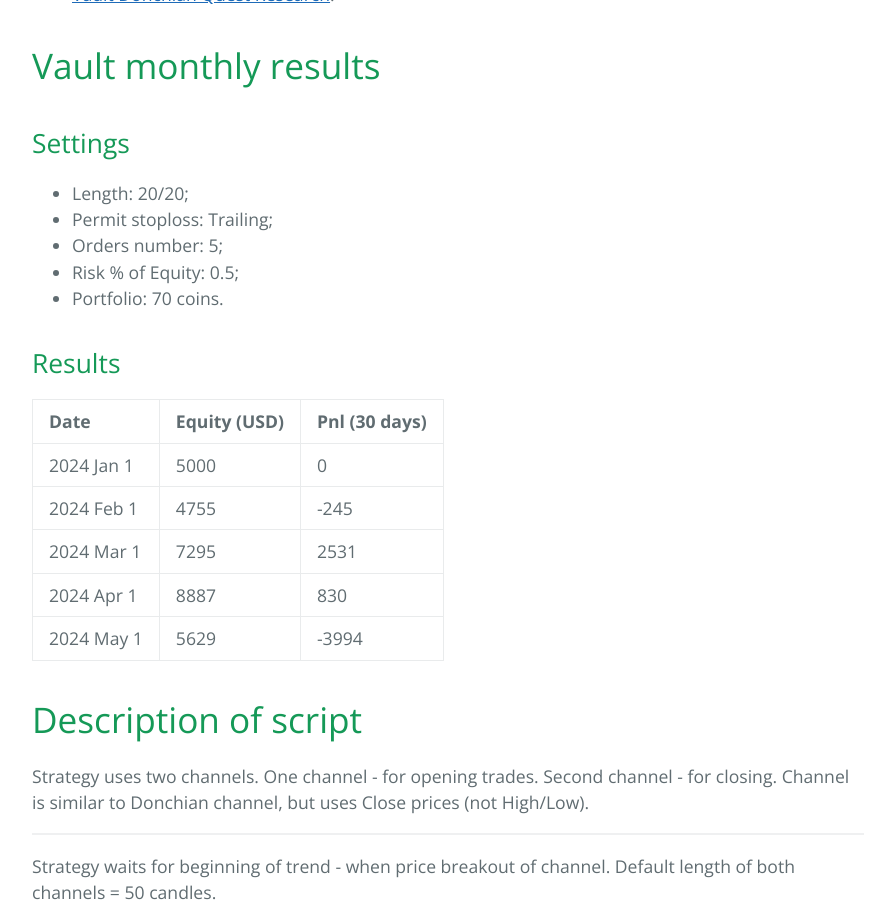
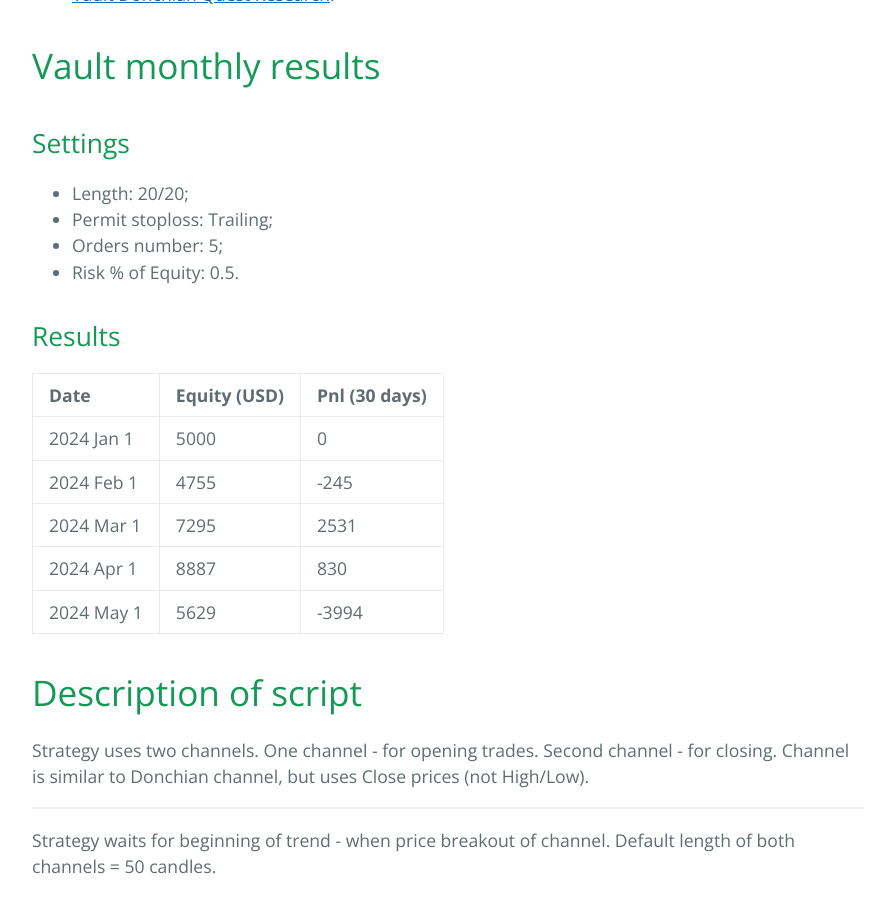
Before and after one commit to sergeyen7/sergeyen7.github.io, a Jekyll site: the page built from index.md, in a window 1280 px wide and 900 px high, scrolled down 3180 px. Shown: the whole window, without its empty margins (192-1087 px from the left). Built offline with Jekyll 4.4.1, drawn with Linux system fonts in a browser that asks for light colours; nearby versions of some CDN libraries.

Commit message:
Update index.md

```diff
--- a/index.md
+++ b/index.md
@@ -79,8 +79,7 @@ It's open-source Pine script V5.
 * Length: 20/20;
 * Permit stoploss: Trailing;
 * Orders number: 5;
-* Risk % of Equity: 0.5;
-* Portfolio: 70 coins.
+* Risk % of Equity: 0.5.
 
 ## Results
 
```
